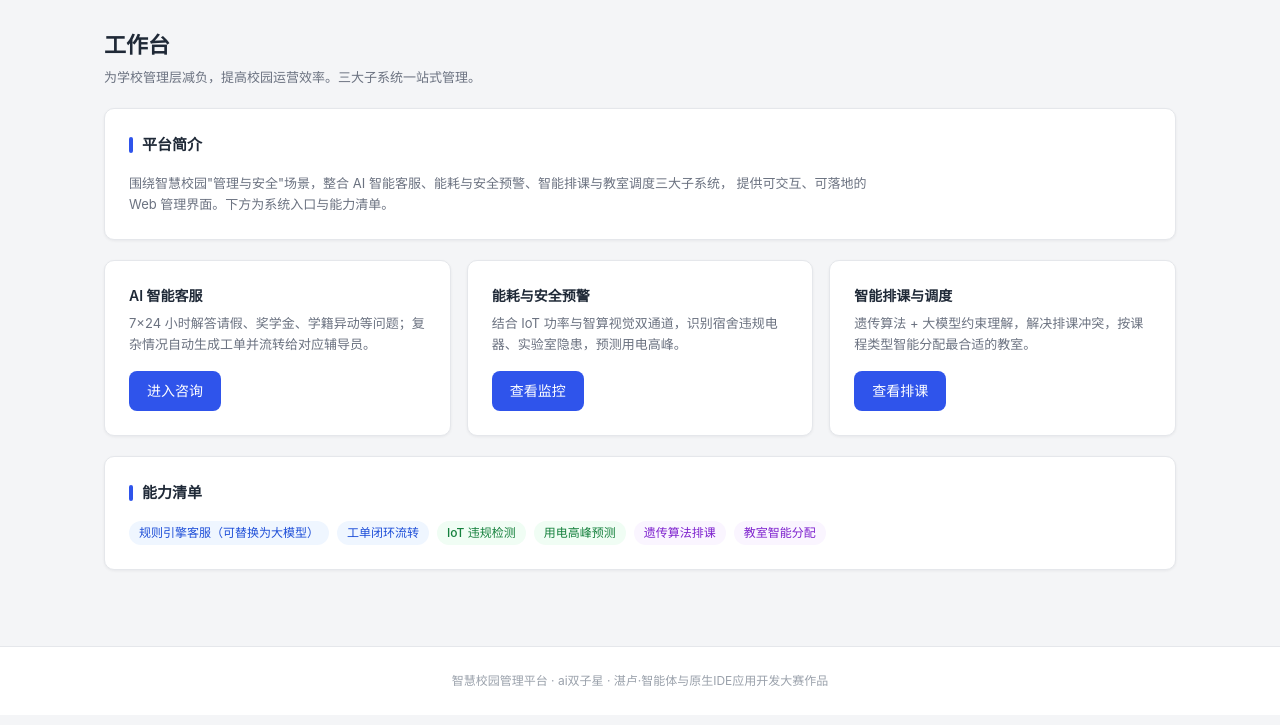
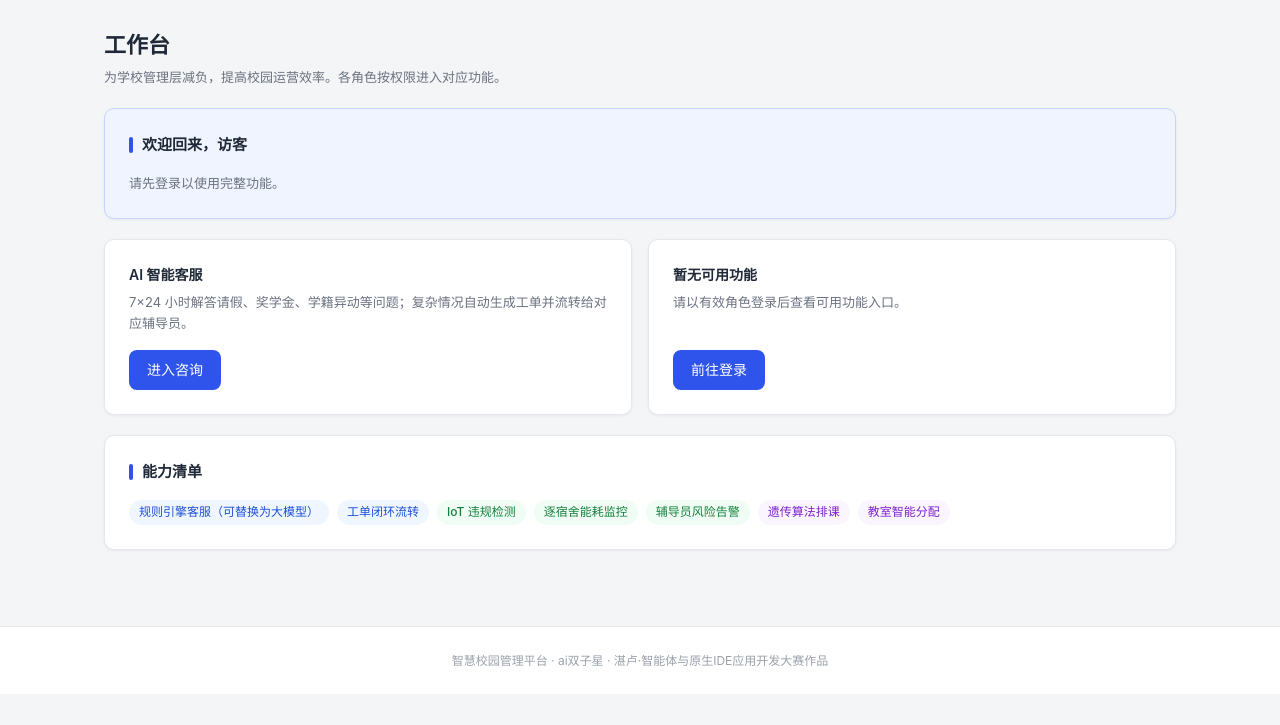
Before and after one commit to kzzzt/smart-campus, a Flask app: page / in a window 1280 px wide. Shown: the part 61-786 px from the top of the page. Run offline with Flask 3, Linux system fonts and the light colour scheme.

Commit message:
修复三角色权限隔离bug：学生仅可见/可交互AI客服，辅导员不可见能耗
- _guard 重写为页面级+API级双重控制：学生仅 /ai 页(403拦截能耗/排课页)，仅可/api/chat(生成工单)，其余写操作403
- 辅导员仅 /ai+/scheduler，能耗页403；可重排课表
- 管理员全页面全接口
- 首页工作台按权限显示功能卡片：学生只见客服卡，辅导员见客服+排课，管理员见全部
- 顶部导航按角色过滤(去掉学生/辅导员对能耗的显示)
- 新增RBAC测试用例(31项全通过)：学生页面隔离/chat白名单/辅导员范围/结案仅管理员等
- 模板清理：去除学生只读能耗/排课的废弃文案

```diff
--- a/webapp/app.py
+++ b/webapp/app.py
@@ -39,14 +39,14 @@ ROLES = {
     "admin": "管理人员",
 }
 
-# 各角色可访问的页面（student 只能看 AI 客服；能耗/排课只读见 read_only_pages）
+# 各角色可访问的页面
 ROLE_PAGES = {
-    "student": ["/ai"],
-    "counselor": ["/ai", "/scheduler"],
-    "admin": ["/ai", "/energy", "/scheduler"],
+    "student": ["/ai"],                       # 学生：仅 AI 客服（不可见能耗/排课）
+    "counselor": ["/ai", "/scheduler"],       # 辅导员：AI 客服 + 排课
+    "admin": ["/ai", "/energy", "/scheduler"],# 管理人员：全部
 }
-# 学生可只读浏览的页面（不可写操作）
-READ_ONLY_PAGES_FOR_STUDENT = ["/energy", "/scheduler"]
+# 兼容引用（学生不再只读浏览能耗/排课，置空）
+READ_ONLY_PAGES_FOR_STUDENT = []
 # 默认演示账户（不覆盖时用）——首启初始化到 users 表
 DEFAULT_ACCOUNTS = [
     ("student", "stu123", "student", "学生小李", "20230001", ""),
@@ -194,12 +194,8 @@ def api_me():
 
 
 def _page_allowed(path: str, role: str) -> bool:
-    """页面是否对某角色开放。学生额外可只读浏览能耗/排课。"""
-    if path in ROLE_PAGES.get(role, []):
-        return True
-    if role == "student" and path in READ_ONLY_PAGES_FOR_STUDENT:
-        return True
-    return False
+    """页面是否对某角色开放（学生仅 AI 客服）。"""
+    return path in ROLE_PAGES.get(role, [])
 
 
 @app.before_request
@@ -221,32 +217,41 @@ def _guard():
         return redirect(url_for("login"))
 
     role = session.get("role")
-    # 写操作 API：仅 admin 全写；counselor 可写排课；student 只读（拒写）
-    if is_api and request.method in ("POST", "PUT", "DELETE", "PATCH"):
-        # 工单结案等管理操作仅 admin
-        if path.startswith("/api/tickets/") and path.endswith("/resolve"):
-            if role != "admin":
-                return jsonify({"error": "仅管理人员可结案工单"}), 403
-        # 排课求解：admin / counselor
-        if path == "/api/schedule/run" and role not in ("admin", "counselor"):
-            return jsonify({"error": "当前角色无排课修改权限"}), 403
-        # 能耗运行：仅 admin
-        if path == "/api/energy/run" and role != "admin":
-            return jsonify({"error": "仅管理人员可触发能耗分析"}), 403
-        # 通用写保护：student 一律不可写
-        if role == "student":
-            return jsonify({"error": "学生角色为只读，不可修改"}), 403
-        if not _csrf_ok():
-            return jsonify({"error": "CSRF 校验失败"}), 403
-    elif is_api:
-        # GET 的工单列表：student/counselor 按数据范围过滤（在路由内处理）
-        pass
-    elif is_page:
+
+    # ============ 页面访问控制 ============
+    if is_page:
         if not _page_allowed(path, role):
-            # 学生访问排课（可读）放行，其余未授权页面 403
-            if role == "student" and path in READ_ONLY_PAGES_FOR_STUDENT:
-                return None
             return render_template("forbidden.html", role_label=ROLES.get(role, role)), 403
+        return
+
+    # ============ API 访问控制 ============
+    if is_api:
+        # 写操作：按角色 + 路径细分
+        if request.method in ("POST", "PUT", "DELETE", "PATCH"):
+            # 智能客服（学生/辅导员/管理）都可提问、生成工单 —— 学生的核心功能
+            if path == "/api/chat":
+                if not _csrf_ok():
+                    return jsonify({"error": "CSRF 校验失败"}), 403
+                return
+            # 工单结案：仅管理员
+            if path.startswith("/api/tickets/") and path.endswith("/resolve"):
+                if role != "admin":
+                    return jsonify({"error": "仅管理人员可结案工单"}), 403
+            # 排课求解：管理员 / 辅导员
+            if path == "/api/schedule/run" and role not in ("admin", "counselor"):
+                return jsonify({"error": "当前角色无排课修改权限"}), 403
+            # 能耗运行：仅管理
+            if path == "/api/energy/run" and role != "admin":
+                return jsonify({"error": "仅管理人员可触发能耗分析"}), 403
+            # 其他写 API：学生一律拒绝（学生仅客服可交互）
+            if role == "student":
+                return jsonify({"error": "学生角色仅可使用 AI 客服"}), 403
+            if not _csrf_ok():
+                return jsonify({"error": "CSRF 校验失败"}), 403
+        else:
+            # 读操作 API：登录即可（数据范围在路由内按角色过滤）
+            return
+    return
 
 
 @app.context_processor
@@ -254,8 +259,6 @@ def _inject_globals():
     u = _current_user()
     role = u["role"] if u else None
     allowed = set(ROLE_PAGES.get(role, [])) if role else set()
-    if role == "student":
-        allowed.update(READ_ONLY_PAGES_FOR_STUDENT)  # 学生可只读浏览能耗/排课
     return {
         "csrf_token": _csrf_token(),
         "is_logged_in": _is_logged_in(),
--- a/webapp/templates/energy.html
+++ b/webapp/templates/energy.html
@@ -9,7 +9,9 @@
 <div class="card">
     <div class="card-title">实时监控</div>
     <p class="card-sub">点击按钮基于模拟 IoT 数据重新采集并分析一天能耗，生成告警与未来 24 小时高峰预测。<br>{% if current_user and current_user.role != 'admin' %}<span style="color:var(--text-3);font-size:12px;">当前角色为{{ ROLES.get(current_user.role) }}，仅可查看，采集与分析需管理人员账号操作。</span>{% endif %}</p>
-    {% if not current_user or current_user.role == 'admin' %}
+    {% if current_user and current_user.role == 'admin' %}
+    <button class="btn" id="runBtn" onclick="runEnergy()">重新采集与分析</button>
+    {% elif not current_user %}
     <button class="btn" id="runBtn" onclick="runEnergy()">重新采集与分析</button>
     {% endif %}
     <div id="result" style="margin-top:14px;"></div>
--- a/webapp/templates/index.html
+++ b/webapp/templates/index.html
@@ -3,33 +3,49 @@
 {% block content %}
 <div class="page-head">
     <h1>工作台</h1>
-    <p>为学校管理层减负，提高校园运营效率。三大子系统一站式管理。</p>
+    <p>为学校管理层减负，提高校园运营效率。各角色按权限进入对应功能。</p>
 </div>
 
-<div class="card">
-    <div class="card-title">平台简介</div>
-    <p style="color:var(--text-2);font-size:13px;max-width:760px;">
-        围绕智慧校园"管理与安全"场景，整合 AI 智能客服、能耗与安全预警、智能排课与教室调度三大子系统，
-        提供可交互、可落地的 Web 管理界面。下方为系统入口与能力清单。
+<div class="card" style="background:var(--primary-light);border-color:#c7d2fe;">
+    <div class="card-title">欢迎回来，{{ current_user.display_name if current_user else '访客' }}</div>
+    <p style="color:var(--text-2);font-size:13px;">
+        {% if current_user %}
+        当前身份：<span class="tag tag-blue">{{ ROLES.get(current_user.role, current_user.role) }}</span>
+        {% if current_user.role == 'student' and current_user.student_id %}学号 {{ current_user.student_id }}{% endif %}
+        {% if current_user.role == 'counselor' and current_user.handler %}负责业务：{{ current_user.handler }}{% endif %}
+        {% else %}
+        请先登录以使用完整功能。
+        {% endif %}
     </p>
 </div>
 
 <div style="display:grid;grid-template-columns:repeat(auto-fit,minmax(300px,1fr));gap:16px;margin-bottom:20px;">
     <div class="card" style="display:flex;flex-direction:column;margin-bottom:0;">
         <div style="font-size:14px;font-weight:600;margin-bottom:6px;">AI 智能客服</div>
-        <p style="color:var(--text-2);font-size:13px;flex:1;">7×24 小时解答请假、奖学金、学籍异动等问题；复杂情况自动生成工单并流转给对应辅导员。</p>
+        <p style="color:var(--text-2);font-size:13px;flex:1;">7×24 小时解答请假、奖学金、学籍异动等问题；复杂情况自动生成工单并流转给对应辅导员。{% if current_user and current_user.role=='student' %}您可在此咨询并追踪自己的工单状态。{% endif %}</p>
         <a class="btn" href="/ai" style="margin-top:16px;align-self:flex-start;">进入咨询</a>
     </div>
+    {% if '/energy' in allowed_pages %}
     <div class="card" style="display:flex;flex-direction:column;margin-bottom:0;">
         <div style="font-size:14px;font-weight:600;margin-bottom:6px;">能耗与安全预警</div>
-        <p style="color:var(--text-2);font-size:13px;flex:1;">结合 IoT 功率与智算视觉双通道，识别宿舍违规电器、实验室隐患，预测用电高峰。</p>
+        <p style="color:var(--text-2);font-size:13px;flex:1;">结合 IoT 功率与智算视觉双通道，识别宿舍违规电器、预测用电高峰，逐宿舍能耗监控。{% if current_user and current_user.role=='student' %}（只读）{% endif %}{% if current_user and current_user.role=='admin' %}可采集分析并向辅导员发出高能耗告警。{% endif %}</p>
         <a class="btn" href="/energy" style="margin-top:16px;align-self:flex-start;">查看监控</a>
     </div>
+    {% endif %}
+    {% if '/scheduler' in allowed_pages %}
     <div class="card" style="display:flex;flex-direction:column;margin-bottom:0;">
         <div style="font-size:14px;font-weight:600;margin-bottom:6px;">智能排课与调度</div>
-        <p style="color:var(--text-2);font-size:13px;flex:1;">遗传算法 + 大模型约束理解，解决排课冲突，按课程类型智能分配最合适的教室。</p>
+        <p style="color:var(--text-2);font-size:13px;flex:1;">遗传算法 + 大模型约束理解，解决排课冲突，按课程类型智能分配最合适的教室。{% if current_user and current_user.role=='counselor' %}（教师视角查看自己的课程）{% endif %}{% if current_user and current_user.role=='student' %}（只读）{% endif %}</p>
         <a class="btn" href="/scheduler" style="margin-top:16px;align-self:flex-start;">查看排课</a>
     </div>
+    {% endif %}
+    {% if not allowed_pages %}
+    <div class="card" style="display:flex;flex-direction:column;margin-bottom:0;min-height:120px;">
+        <div style="font-size:14px;font-weight:600;margin-bottom:6px;">暂无可用功能</div>
+        <p style="color:var(--text-2);font-size:13px;flex:1;">请以有效角色登录后查看可用功能入口。</p>
+        <a class="btn" href="/login" style="margin-top:16px;align-self:flex-start;">前往登录</a>
+    </div>
+    {% endif %}
 </div>
 
 <div class="card">
@@ -38,7 +54,8 @@
         <span class="tag tag-blue">规则引擎客服（可替换为大模型）</span>
         <span class="tag tag-blue">工单闭环流转</span>
         <span class="tag tag-green">IoT 违规检测</span>
-        <span class="tag tag-green">用电高峰预测</span>
+        <span class="tag tag-green">逐宿舍能耗监控</span>
+        <span class="tag tag-green">辅导员风险告警</span>
         <span class="tag tag-purple">遗传算法排课</span>
         <span class="tag tag-purple">教室智能分配</span>
     </div>
--- a/webapp/templates/scheduler.html
+++ b/webapp/templates/scheduler.html
@@ -10,8 +10,7 @@
     <div class="card-title">求解排课</div>
     <p class="card-sub" style="max-width:860px;">
         本次使用遗传算法（种群 30 × 迭代 100 代）求解课程-时段-教室的最优分配：满足硬约束（教师 / 教室无冲突、容量足够、需电脑的课入机房）
-        并优化软约束（教室类型 / 容量匹配度）。点击下方按钮触发求解。
-        {% if current_user and current_user.role == 'student' %}<br><span style="color:var(--text-3);font-size:12px;">当前角色为{{ ROLES.get(current_user.role) }}，仅可查看，重排需管理人员 / 辅导员账号操作。</span>{% endif %}
+        并优化软约束（教室类型 / 容量匹配度）。{% if current_user and current_user.role=='counselor' %}您可重排课表并查看自己的课程。{% else %}点击下方按钮触发求解。{% endif %}
     </p>
     {% if not current_user or current_user.role != 'student' %}
     <button class="btn" id="runBtn" onclick="runSchedule()">重新求解排课</button>
```
Also changed, not shown: tests/test_web.py (+103 -0 lines).
